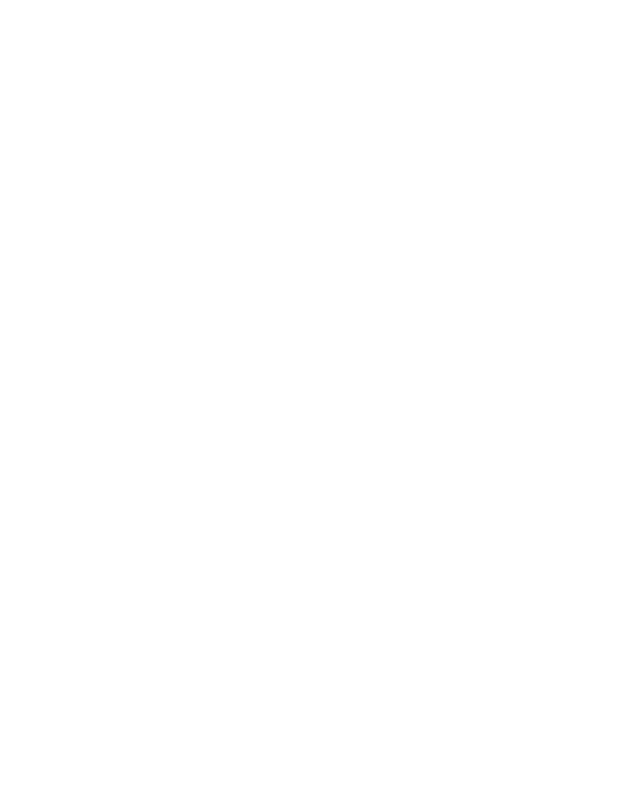
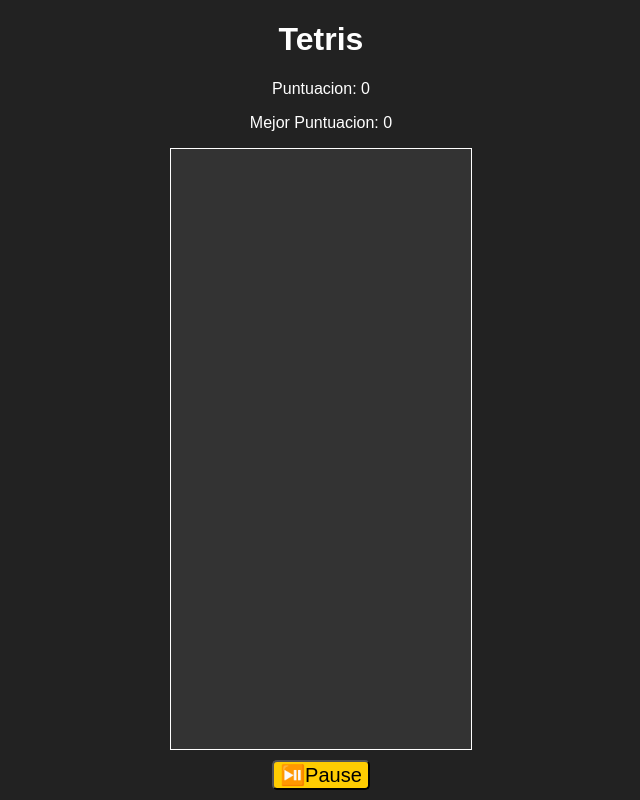
Before and after one commit to PabloNoriaGomezDEV/tetris, a plain HTML site: page index.html in a window 1280 px wide. Shown: the whole page, without its empty margins (319-959 px from the left). Drawn offline with nearby package versions, Linux system fonts and the light colour scheme.

Commit message:
html and css done

```diff
--- a/index.html
+++ b/index.html
@@ -4,8 +4,17 @@
     <meta charset="UTF-8">
     <meta name="viewport" content="width=ç, initial-scale=1.0">
     <title>Tetris</title>
+    <link rel="stylesheet" href="style.css">
+    <script src="https://cdnjs.cloudflare.com/ajax/libs/gsap/3.12.2/gsap.min.js"></script>
 </head>
 <body>
-
+    <h1>Tetris</h1>
+    <div class="scoreContainer">
+        <p>Puntuacion: <span id="score">0</span></p>
+        <p>Mejor Puntuacion: <span id="HighScore">0</span></p>
+        <canvas id="tetris" width="300" height="600"></canvas>
+        <button id="pauseButton">⏯️Pause</button>
+    </div>
+    <script src="main.js"></script>
 </body>
 </html>
--- a/main.js
+++ b/main.js
@@ -1 +1,6 @@
-const
+
+const canvas = document.getElementById("tetris");
+const ctx = canvas.getContext("2d");
+const pauseBtn = document.getElementById("pause");
+const scoreElement = document.getElementById("score");
+const highScoreElement = document.getElementById("highScore");
--- a/style.css
+++ b/style.css
@@ -1,3 +1,31 @@
-body{
+body {
+    text-align: center;
+    background-color: #222;
+    color: white;
+    font-family:Arial, Helvetica, sans-serif ;
+}
+
+scoreContainer {
+    font-size: 20px;
+    margin-bottom: 10px;
 
 }
+
+canvas {
+    background-color: #333;
+    border: 1px solid white;
+    display: block;
+    margin: 10px auto;
+}
+
+button {
+    background-color: #fecc02;
+    font-size: 20px;
+    cursor: pointer;
+    border-radius: 5px;
+    transition: 0.3s;
+}
+
+button:hover {
+    background-color: #7f8c8d;
+}
```
